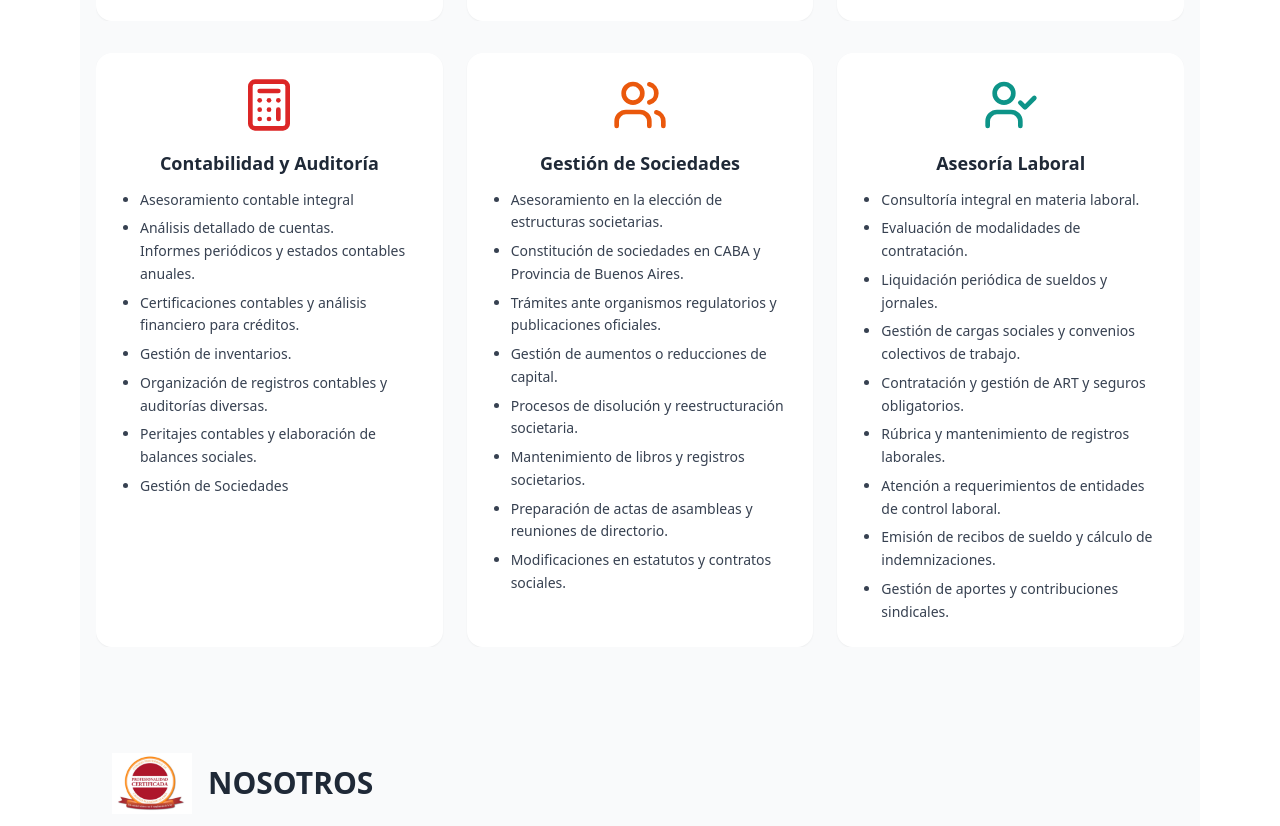
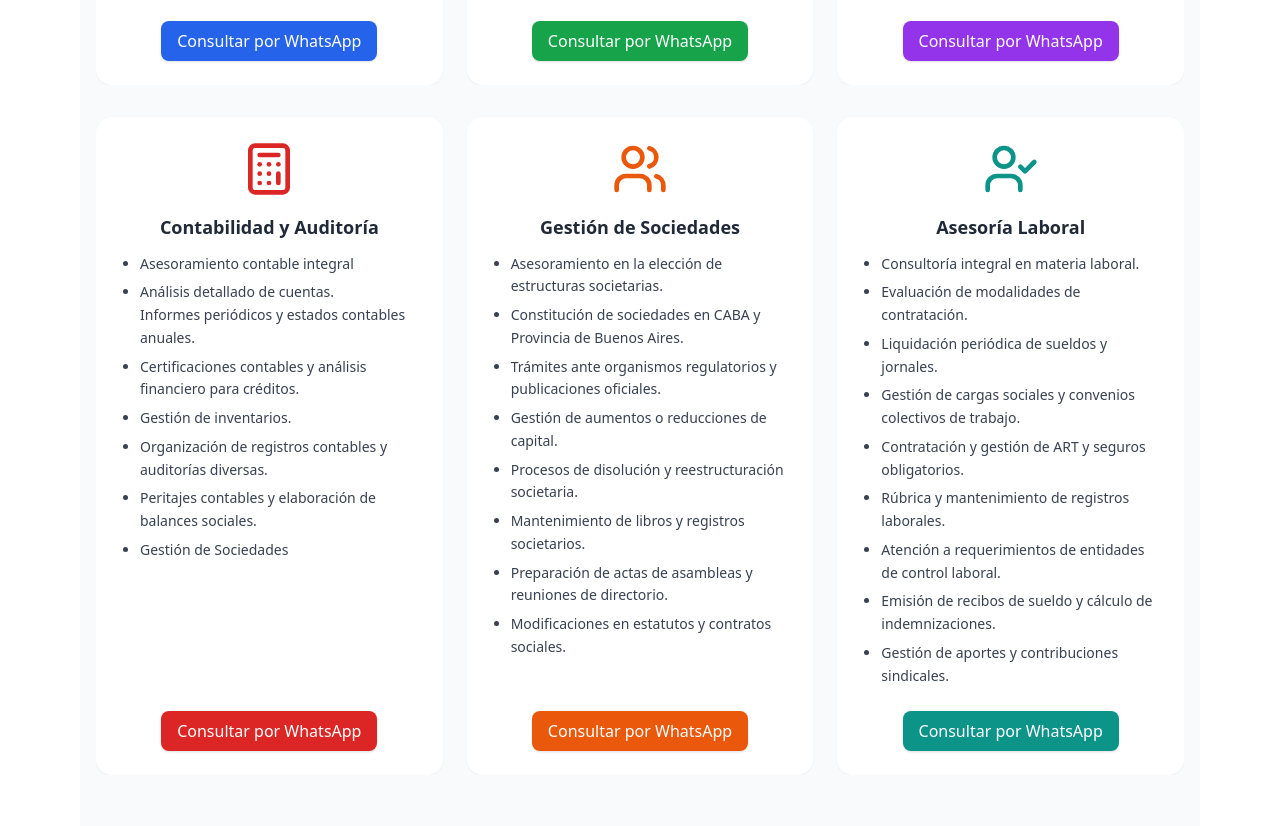
Before and after one commit to palazzid88/eipa-estudio, a plain HTML site: page index.html in a window 1280 px wide. Shown: the part 1304-2130 px from the top of the page. Drawn offline with nearby package versions, Linux system fonts and the light colour scheme.

Commit message:
se añade btn wtp para cards

```diff
--- a/index.html
+++ b/index.html
@@ -117,7 +117,8 @@
 
     <div class="grid md:grid-cols-3 gap-6">
       <!-- Apoyo a Emprendedores -->
-      <article class="bg-white p-6 rounded-2xl shadow-sm hover:shadow-lg transition-shadow duration-300" data-aos="fade-up">
+      <article class="bg-white p-6 rounded-2xl shadow-sm hover:shadow-lg transition-shadow duration-300 flex flex-col justify-between" data-aos="fade-up">
+        <div>
           <div class="flex justify-center mb-4">
             <i data-lucide="briefcase" class="w-14 h-14 text-blue-600"></i>
           </div>
@@ -133,10 +134,17 @@
             <li>Consultoría especializada en beneficios para Pymes.</li>
             <li>Asesoramiento financiero personal y empresarial.</li>
           </ul>
+        </div>
+        <div class="mt-6 text-center">
+          <a href="https://wa.me/5491168655392?text=Hola%20quiero%20consultar%20por%20Apoyo%20a%20Emprendedores" target="_blank" class="inline-block bg-blue-600 text-white font-medium py-2 px-4 rounded-lg shadow hover:bg-blue-700 transition">
+            Consultar por WhatsApp
+          </a>
+        </div>
       </article>
 
       <!-- Servicios Impositivos -->
-      <article class="bg-white p-6 rounded-2xl shadow-sm hover:shadow-lg transition-shadow duration-300" data-aos="fade-up" data-aos-delay="100">
+      <article class="bg-white p-6 rounded-2xl shadow-sm hover:shadow-lg transition-shadow duration-300 flex flex-col justify-between" data-aos="fade-up" data-aos-delay="100">
+        <div>
           <div class="flex justify-center mb-4">
             <i data-lucide="file-text" class="w-14 h-14 text-green-600"></i>
           </div>
@@ -153,10 +161,17 @@
             <li>Liquidación de impuestos para individuos y empresas.</li>
             <li>Consultoría Empresarial</li>
           </ul>
+        </div>
+        <div class="mt-6 text-center">
+          <a href="https://wa.me/5491168655392?text=Hola%20quiero%20consultar%20por%20Servicios%20Impositivos" target="_blank" class="inline-block bg-green-600 text-white font-medium py-2 px-4 rounded-lg shadow hover:bg-green-700 transition">
+            Consultar por WhatsApp
+          </a>
+        </div>
       </article>
 
       <!-- Consultoría Empresarial -->
-      <article class="bg-white p-6 rounded-2xl shadow-sm hover:shadow-lg transition-shadow duration-300" data-aos="fade-up" data-aos-delay="200">
+      <article class="bg-white p-6 rounded-2xl shadow-sm hover:shadow-lg transition-shadow duration-300 flex flex-col justify-between" data-aos="fade-up" data-aos-delay="200">
+        <div>
           <div class="flex justify-center mb-4">
             <i data-lucide="line-chart" class="w-14 h-14 text-purple-600"></i>
           </div>
@@ -170,13 +185,20 @@
             <li>Consultoría comercial y asesoramiento en inversiones.</li>
             <li>Enfoque en sustentabilidad y responsabilidad social empresarial.<br> Contabilidad y Auditoría</li>
           </ul>
+        </div>
+        <div class="mt-6 text-center">
+          <a href="https://wa.me/5491168655392?text=Hola%20quiero%20consultar%20por%20Consultoría%20Empresarial" target="_blank" class="inline-block bg-purple-600 text-white font-medium py-2 px-4 rounded-lg shadow hover:bg-purple-700 transition">
+            Consultar por WhatsApp
+          </a>
+        </div>
       </article>
     </div>
 
     <!-- Segunda fila -->
     <div class="grid md:grid-cols-3 gap-6 mt-8">
       <!-- Contabilidad y Auditoría -->
-      <article class="bg-white p-6 rounded-2xl shadow-sm hover:shadow-lg transition-shadow duration-300" data-aos="fade-up">
+      <article class="bg-white p-6 rounded-2xl shadow-sm hover:shadow-lg transition-shadow duration-300 flex flex-col justify-between" data-aos="fade-up">
+        <div>
           <div class="flex justify-center mb-4">
             <i data-lucide="calculator" class="w-14 h-14 text-red-600"></i>
           </div>
@@ -190,10 +212,17 @@
             <li>Peritajes contables y elaboración de balances sociales.</li>
             <li>Gestión de Sociedades</li>
           </ul>
+        </div>
+        <div class="mt-6 text-center">
+          <a href="https://wa.me/5491168655392?text=Hola%20quiero%20consultar%20por%20Contabilidad%20y%20Auditoría" target="_blank" class="inline-block bg-red-600 text-white font-medium py-2 px-4 rounded-lg shadow hover:bg-red-700 transition">
+            Consultar por WhatsApp
+          </a>
+        </div>
       </article>
 
       <!-- Gestión de Sociedades -->
-      <article class="bg-white p-6 rounded-2xl shadow-sm hover:shadow-lg transition-shadow duration-300" data-aos="fade-up" data-aos-delay="100">
+      <article class="bg-white p-6 rounded-2xl shadow-sm hover:shadow-lg transition-shadow duration-300 flex flex-col justify-between" data-aos="fade-up" data-aos-delay="100">
+        <div>
           <div class="flex justify-center mb-4">
             <i data-lucide="users" class="w-14 h-14 text-orange-600"></i>
           </div>
@@ -208,10 +237,17 @@
             <li>Preparación de actas de asambleas y reuniones de directorio.</li>
             <li>Modificaciones en estatutos y contratos sociales.</li>
           </ul>
+        </div>
+        <div class="mt-6 text-center">
+          <a href="https://wa.me/5491168655392?text=Hola%20quiero%20consultar%20por%20Gestión%20de%20Sociedades" target="_blank" class="inline-block bg-orange-600 text-white font-medium py-2 px-4 rounded-lg shadow hover:bg-orange-700 transition">
+            Consultar por WhatsApp
+          </a>
+        </div>
       </article>
 
       <!-- Asesoría Laboral -->
-      <article class="bg-white p-6 rounded-2xl shadow-sm hover:shadow-lg transition-shadow duration-300" data-aos="fade-up" data-aos-delay="200">
+      <article class="bg-white p-6 rounded-2xl shadow-sm hover:shadow-lg transition-shadow duration-300 flex flex-col justify-between" data-aos="fade-up" data-aos-delay="200">
+        <div>
           <div class="flex justify-center mb-4">
             <i data-lucide="user-check" class="w-14 h-14 text-teal-600"></i>
           </div>
@@ -227,10 +263,17 @@
             <li>Emisión de recibos de sueldo y cálculo de indemnizaciones.</li>
             <li>Gestión de aportes y contribuciones sindicales.</li>
           </ul>
+        </div>
+        <div class="mt-6 text-center">
+          <a href="https://wa.me/5491168655392?text=Hola%20quiero%20consultar%20por%20Asesoría%20Laboral" target="_blank" class="inline-block bg-teal-600 text-white font-medium py-2 px-4 rounded-lg shadow hover:bg-teal-700 transition">
+            Consultar por WhatsApp
+          </a>
+        </div>
       </article>
     </div>
   </div>
 </section>
+
 
 <!-- Script Lucide -->
 <script src="https://unpkg.com/lucide@latest"></script>
```
Lines whose indentation alone changed are shown as unchanged.
